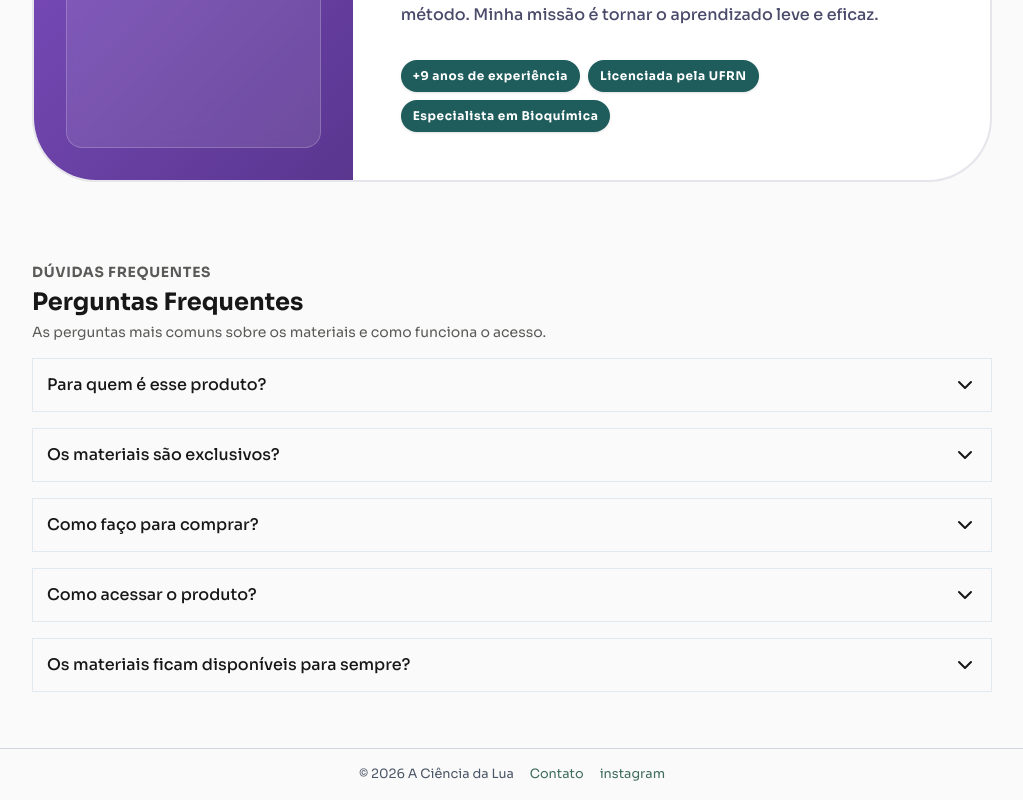
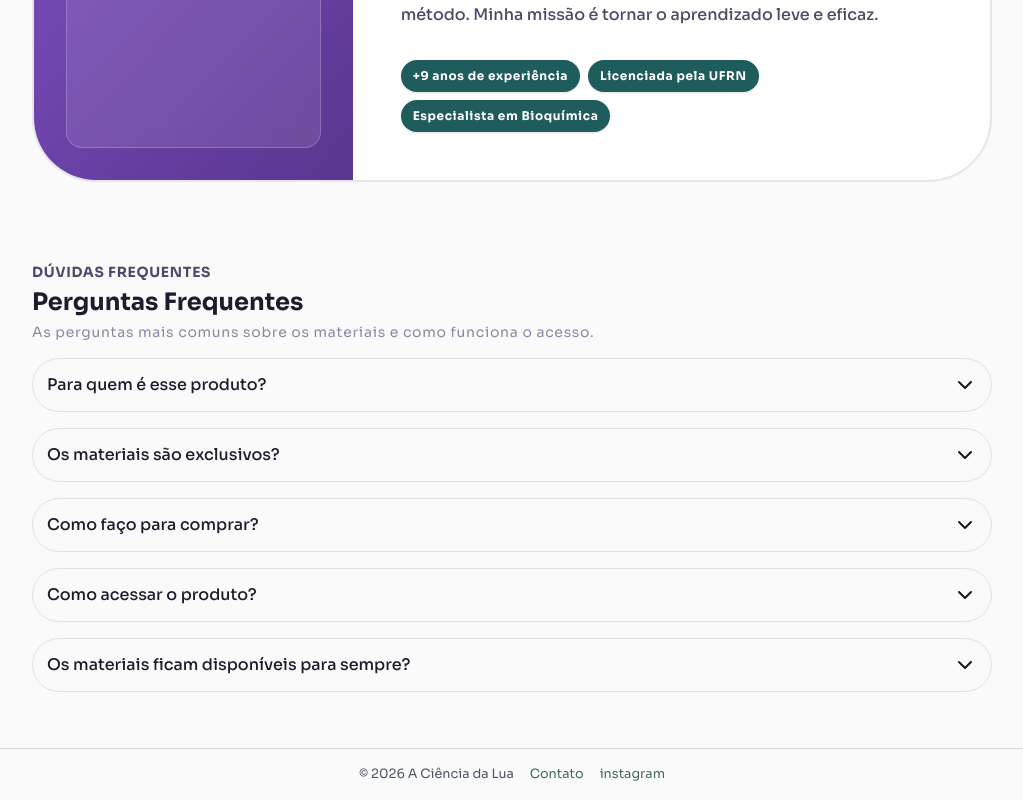
Before and after one commit to LuizHenri16/acienciadalua_frontend, a Next.js app: page / in a window 1280 px wide. Shown: the part 1783-2583 px from the top of the page, without its empty margins (128-1151 px from the left). Built offline with nearby package versions, Linux system fonts and the light colour scheme; a web font is replaced by a local one.

Commit message:
style: update faq section with new colors

```diff
--- a/src/app/globals.css
+++ b/src/app/globals.css
@@ -75,3 +75,34 @@ body {
   -ms-overflow-style: none;
   scrollbar-width: none;
 }
+
+.slide-out {
+  animation: slide-out 0.3s ease-in-out;
+}
+
+@keyframes slide-out {
+  0% {
+    transform: translateY(0);
+  }
+
+  100% {
+    transform: translateY(-100%);
+  }
+}
+
+
+.slide-in-from-top {
+  animation: slide-in-from-top 0.2s ease-in-out;
+}
+
+@keyframes slide-in-from-top {
+  0% {
+    opacity: 0;
+    transform: translateY(-10%);
+  }
+
+  100% {
+    opacity: 1;
+    transform: translateY(0);
+  }
+}
--- a/src/components/home/faqSection.tsx
+++ b/src/components/home/faqSection.tsx
@@ -8,9 +8,9 @@ export function FaqSection() {
     return (
         <section className="flex flex-col gap-4">
             <div className="flex flex-col gap-1">
-                <h4 className="text-xs lg:text-sm text-[#5A5A58] uppercase font-bold tracking-wider">Dúvidas frequentes</h4>
-                <h2 className="text-xl lg:text-2xl font-bold ">Perguntas Frequentes</h2>
-                <p className="text-xs lg:text-sm text-[#5A5A58]">As perguntas mais comuns sobre os materiais e como funciona o acesso.</p>
+                <h4 className="text-xs lg:text-sm text-texto-secundario uppercase font-bold tracking-wider">Dúvidas frequentes</h4>
+                <h2 className="text-xl lg:text-2xl text-texto-principal font-bold ">Perguntas Frequentes</h2>
+                <p className="text-xs lg:text-sm tracking-wider text-texto-terciario">As perguntas mais comuns sobre os materiais e como funciona o acesso.</p>
             </div>
 
             {faqContent.map((faq, index) => (
--- a/src/components/ui/card/faqCard.tsx
+++ b/src/components/ui/card/faqCard.tsx
@@ -16,17 +16,17 @@ export function FaqCard({ question, answers }: FaqCardProps) {
     };
 
     return (
-        <div onClick={toggleOpen} className={`w-full flex flex-col items-center p-3.5 banner border border-slate-200 cursor-pointer`}>
+        <div onClick={toggleOpen} className={`w-full flex flex-col items-center p-3.5 squircle-border border border-borda hover:border-borda-med cursor-pointer`}>
             <div className="w-full flex items-center gap-3 ">
-                <h3 className="font-medium text-sm lg:text-base">{question}</h3>
+                <h3 className="font-medium text-sm lg:text-base text-texto-principal">{question}</h3>
                 <ChevronDown className={`ml-auto transition-all duration-300 ${open ? "rotate-180" : ""}`} />
             </div>
 
             {open && (
-                <div className="w-full flex flex-col gap-2 animate-in fade-in slide-in-from-top-2 duration-300" >
-                    <ul className="list-disc ml-6 mt-2 flex flex-col gap-1">
+                <div className="w-full flex flex-col gap-2 animate-in fade-in slide-in-from-top" >
+                    <ul className="list-disc ml-6 mt-2 flex flex-col gap-2">
                         {answers.map((answer, index) => (
-                            <li key={index} className="text-sm lg:text-base text-[#5A5A58]">{answer}</li>
+                            <li key={index} className="text-sm lg:text-base text-texto-secundario">{answer}</li>
                         ))}
                     </ul>
                 </div>
```
